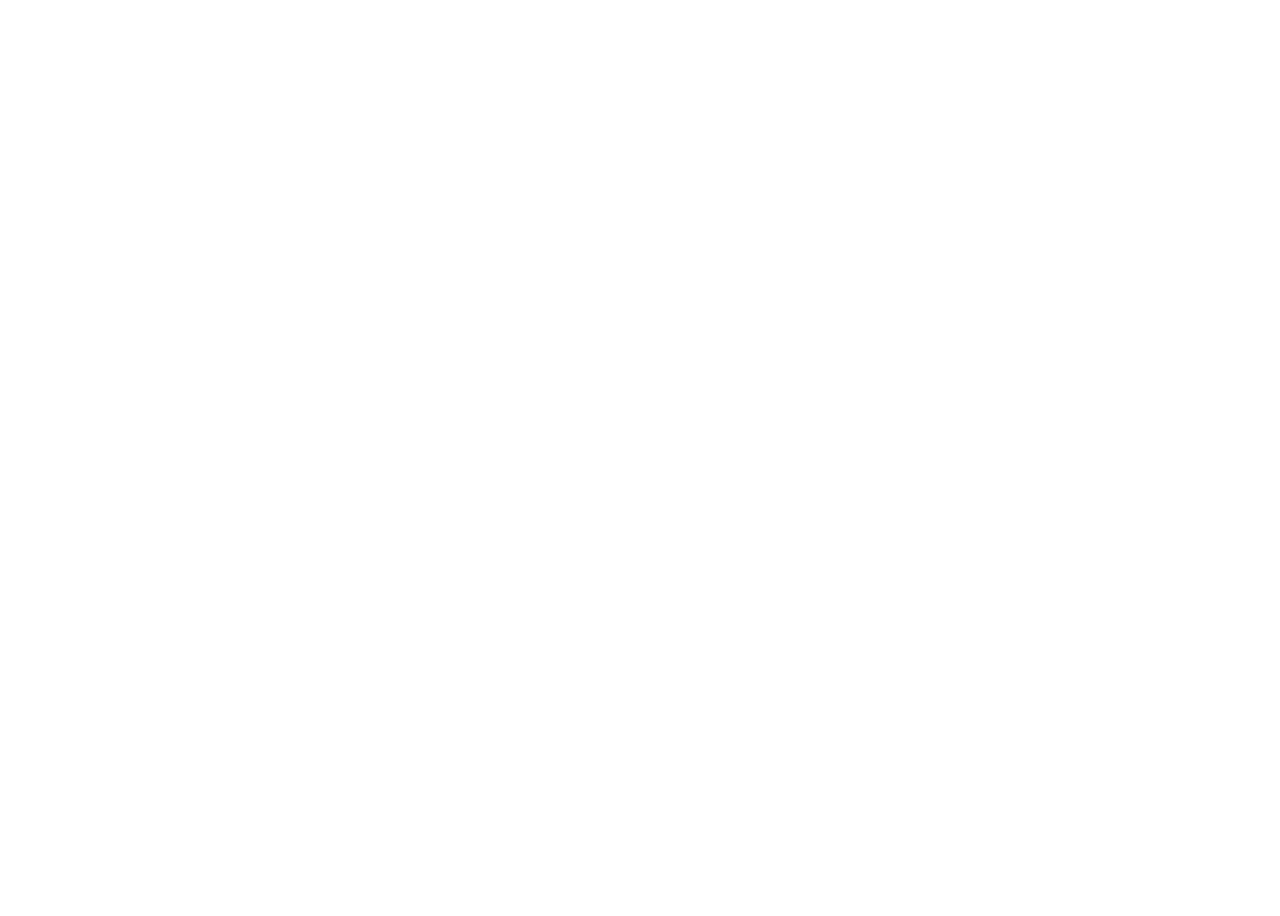
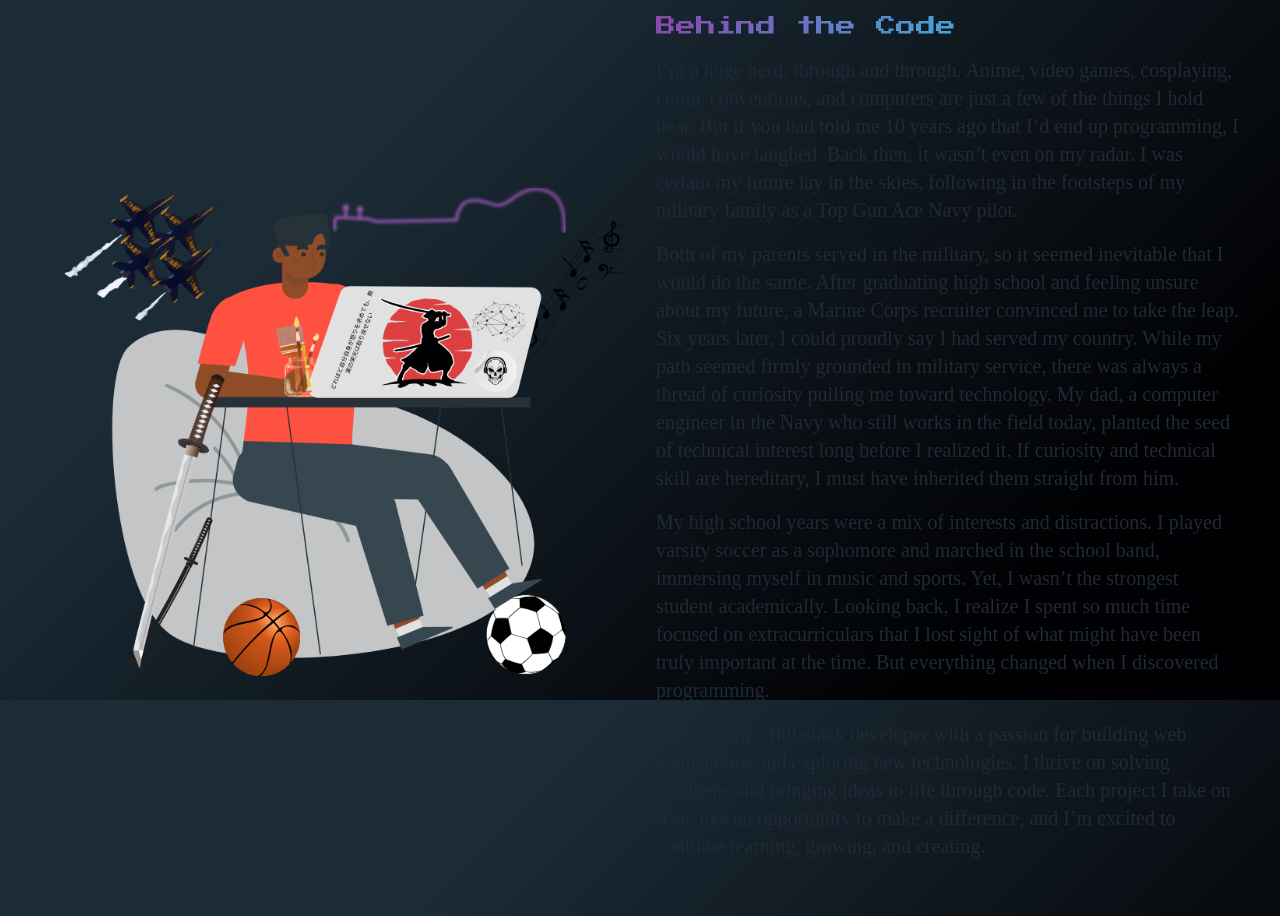
Before and after one commit to robinkelsickii/dev-portfolio, a Vue app: page / in a window 1280 px wide. Shown: the part 900-1816 px from the top of the page. Before the commit the page ends 872 px from the top, so only its background shows below. Built offline with nearby package versions, Linux system fonts and the light colour scheme; a web font is replaced by a local one.

Commit message:
Small changes to typography

```diff
--- a/src/App.vue
+++ b/src/App.vue
@@ -15,23 +15,12 @@
   <div class="flex flex-col items-center justify-center m-auto">
     <Navbar class="w-full" />
     <Home />
-    <!-- <AboutMe id="about" class="slideIn" /> -->
-    <!-- <Projects id="projects" class="slideIn" /> -->
-    <!-- <Contact id="contact" class="slideIn" /> -->
+    <AboutMe id="about"/>
+    <!-- <Projects id="projects"/> -->
+    <!-- <Contact id="contact"/> -->
   </div>
 </template>
 
 <style>
-.slideIn {
-  opacity: 0;
-  transform: translateX(-100px); /* Start off-screen */
-  animation: slideInFromLeft 1s forwards;
-}
 
-@keyframes slideInFromLeft {
-  to {
-    opacity: 1;
-    transform: translateX(0); /* Move to original position */
-  }
-}
 </style>
--- a/src/components/AboutMe.vue
+++ b/src/components/AboutMe.vue
@@ -8,18 +8,18 @@
   <div class="container mx-auto p-6">
     <div class="flex flex-col md:flex-row items-center">
       <div class="w-full md:w-1/2 p-4">
-        <img src="/assets/myInterests.png" alt="An Ai Portrait of Me" class="w-full h-auto" />
+        <img src="/assets/myInterests.png" alt="A vector illustration that shows my interests" class="w-full h-auto" />
       </div>
-      <div class="w-full md:w-1/2 p-4">
-        <h1 class="text-4xl font-bold mb-4 font-roboto-mono">Behind the Code</h1>
-        <p class="mb-4">
+      <div class="w-full md:w-1/2 p-4 font-smooch">
+        <div class="font-press-start text-xl mb-4 text-gradient">Behind the Code</div>
+        <p class="mb-4 lg:text-xl">
           I’m a huge nerd, through and through. Anime, video games, cosplaying, comic conventions,
           and computers are just a few of the things I hold dear. But if you had told me 10 years
           ago that I’d end up programming, I would have laughed. Back then, it wasn’t even on my
           radar. I was certain my future lay in the skies, following in the footsteps of my military
           family as a Top Gun Ace Navy pilot.
         </p>
-        <p class="mb-4">
+        <p class="mb-4 lg:text-xl">
           Both of my parents served in the military, so it seemed inevitable that I would do the
           same. After graduating high school and feeling unsure about my future, a Marine Corps
           recruiter convinced me to take the leap. Six years later, I could proudly say I had served
@@ -29,14 +29,14 @@
           realized it. If curiosity and technical skill are hereditary, I must have inherited them
           straight from him.
         </p>
-        <p class="mb-4">
+        <p class="mb-4 lg:text-xl">
           My high school years were a mix of interests and distractions. I played varsity soccer as
           a sophomore and marched in the school band, immersing myself in music and sports. Yet, I
           wasn’t the strongest student academically. Looking back, I realize I spent so much time
           focused on extracurriculars that I lost sight of what might have been truly important at
           the time. But everything changed when I discovered programming.
         </p>
-        <p class="mb-4">
+        <p class="mb-4 lg:text-xl">
           Today, I am a full-stack developer with a passion for building web applications and
           exploring new technologies. I thrive on solving problems and bringing ideas to life
           through code. Each project I take on feels like an opportunity to make a difference, and
@@ -47,4 +47,10 @@
   </div>
 </template>
 
-<style scoped></style>
+<style scoped>
+.text-gradient {
+  background: linear-gradient(135deg, #8e44ad, #00ffff);
+  -webkit-background-clip: text;
+  -webkit-text-fill-color: transparent;
+}
+</style>
--- a/src/components/Home.vue
+++ b/src/components/Home.vue
@@ -35,10 +35,4 @@
   -webkit-background-clip: text;
   -webkit-text-fill-color: transparent;
 }
-
-.press-start-2p-regular {
-  font-family: 'Press Start 2P', serif;
-  font-weight: 400;
-  font-style: normal;
-}
 </style>
```
